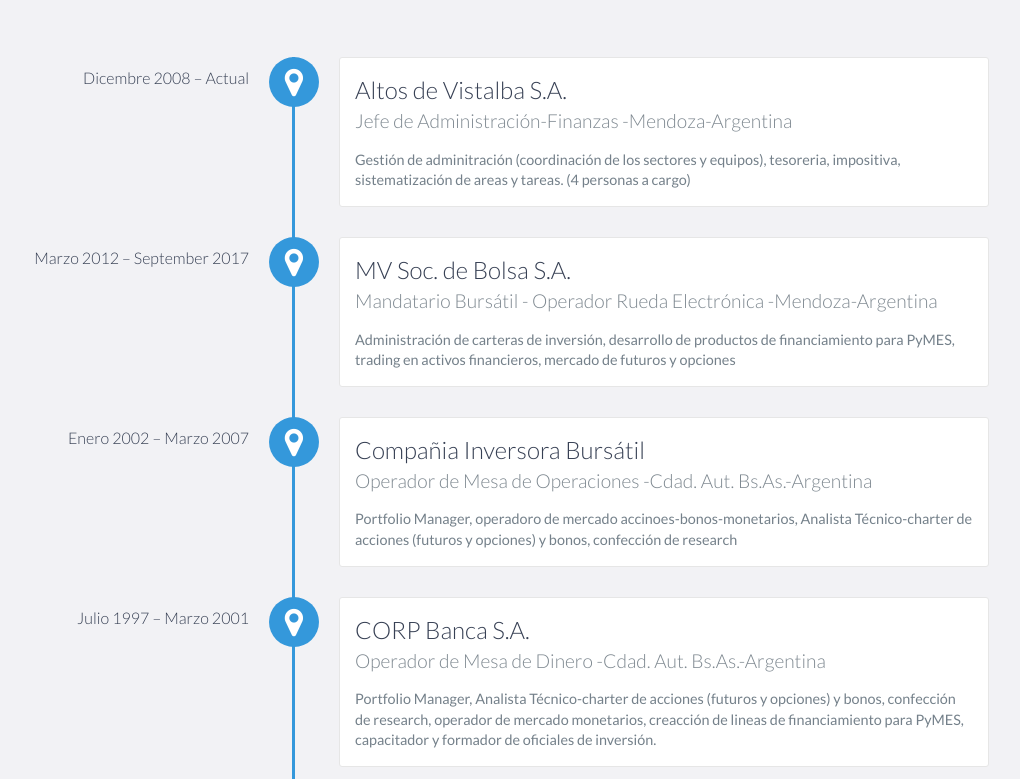
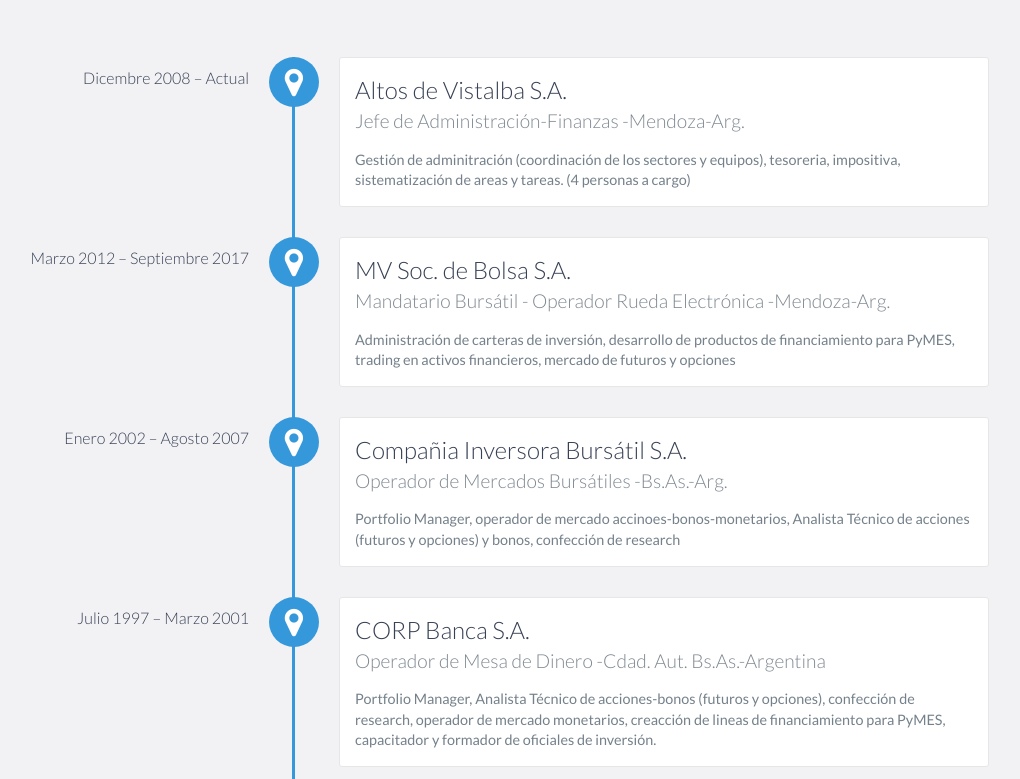
Before and after one commit to wgekko/WalterGomez-Portfolio, a website: page index.html in a window 1280 px wide. Shown: the part 1301-2080 px from the top of the page, without its empty margins (151-1171 px from the left). Drawn offline with nearby package versions, Linux system fonts and the light colour scheme.

Commit message:
modificación de textos

```diff
--- a/index.html
+++ b/index.html
@@ -93,25 +93,25 @@
         <div id="experience-timeline">
             <div data-date="Dicembre 2008 – Actual">
                 <h3>Altos de Vistalba S.A.</h3>
-                <h4>Jefe de Administración-Finanzas -Mendoza-Argentina</h4>
+                <h4>Jefe de Administración-Finanzas -Mendoza-Arg.</h4>
                 <p>
                     Gestión de adminitración (coordinación de los sectores y equipos), tesoreria, impositiva, sistematización de areas y tareas. (4 personas a cargo)
                 </p>
             </div>
 
-            <div data-date="Marzo 2012 – September 2017">
+            <div data-date="Marzo 2012 – Septiembre 2017">
                 <h3>MV Soc. de Bolsa S.A.</h3>
-                <h4>Mandatario Bursátil - Operador Rueda Electrónica -Mendoza-Argentina</h4>
+                <h4>Mandatario Bursátil - Operador Rueda Electrónica -Mendoza-Arg.</h4>
                 <p>
                     Administración de carteras de inversión, desarrollo de productos de financiamiento para PyMES, trading en activos financieros, mercado de futuros y opciones
                 </p>
             </div>
 
-            <div data-date="Enero 2002 – Marzo 2007">
-                <h3>Compañia Inversora Bursátil</h3>
-                <h4>Operador de Mesa de Operaciones -Cdad. Aut. Bs.As.-Argentina</h4>
+            <div data-date="Enero 2002 – Agosto 2007">
+                <h3>Compañia Inversora Bursátil S.A.</h3>
+                <h4>Operador de Mercados Bursátiles -Bs.As.-Arg.</h4>
                 <p>
-                    Portfolio Manager, operadoro de mercado accinoes-bonos-monetarios, Analista Técnico-charter de acciones (futuros y opciones) y bonos, confección de research
+                    Portfolio Manager, operador de mercado accinoes-bonos-monetarios, Analista Técnico de acciones (futuros y opciones) y bonos, confección de research
                 </p>
             </div>
 
@@ -119,7 +119,7 @@
                 <h3>CORP Banca S.A.</h3>
                 <h4>Operador de Mesa de Dinero -Cdad. Aut. Bs.As.-Argentina</h4>
                 <p>
-                    Portfolio Manager, Analista Técnico-charter de acciones (futuros y opciones) y bonos, confección de research,
+                    Portfolio Manager, Analista Técnico de acciones-bonos (futuros y opciones), confección de research,
                     operador de mercado monetarios, creacción de lineas de financiamiento para PyMES, capacitador y formador de oficiales de inversión.
                 </p>
             </div>
@@ -137,7 +137,7 @@
                 <h4>Jefe de Dpto. Mercado de Capitales -Mendoza-Argentina</h4>
                 <p>
                     Gestión de cartera de inversiones del Banco (7 personas a cargo), operatoria en mercado monetario por liquidación de lineas de importación-exportación, operatoria en el mercado bursátil por gestión a clientes
-                    creacción de lineas de financiamiento para PyMES, evaluación de proyecto de inversión (tareas desarrolladas en paralelo con BUCI Bursátil).
+                    creación de lineas de financiamiento para PyMES, evaluación de proyecto de inversión (tareas desarrolladas en paralelo con BUCI Bursátil).
 
                 </p>
             </div>
```
